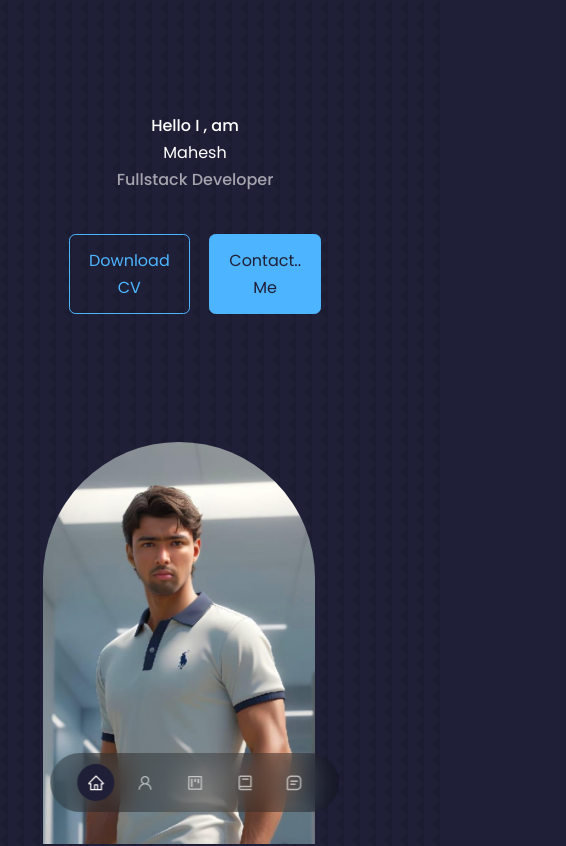
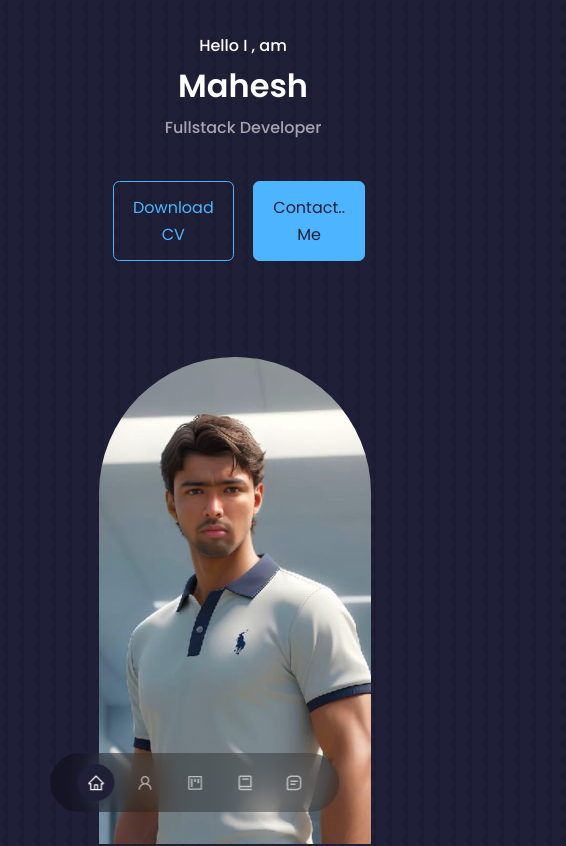
Before and after one commit to mahideveloper1/Portfolio, a React (Create React App) app: page / in a window 390 px wide. Shown: the top 846 px of the page, 566 px wide, since content can reach past the window. Built offline with nearby package versions, Linux system fonts and the light colour scheme.

Commit message:
improved responsiveness

```diff
--- a/src/components/Header/header.css
+++ b/src/components/Header/header.css
@@ -66,20 +66,82 @@ header {
 @media screen and (max-width: 600px) {
   header {
     height: 100vh;
+    padding: 2rem;
   }
 
   .Name h1 {
     display: none;
   }
+
   .Name:before {
     content: "Mahesh";
+    font-size: 2rem;
+    font-weight: bold;
   }
 
   .header_socials,
   .scroll_down {
     display: none;
   }
+
+  .me {
+    width: 20rem;
+    margin-top: 1rem;
+    margin-left: 1rem;
+  }
+}
+@media screen and (max-width: 450px) {
+  header {
+    height: 100vh;
+    padding: 2rem;
+  }
+
+  h4 {
+    padding-left: 3rem;
+  }
+
+  .cta {
+    margin-left: 3rem;
+  }
+
+  .Name:before {
+    content: "Mahesh";
+    font-size: 2rem;
+    font-weight: bold;
+    margin-left: 3rem;
+  }
+
+  .header_socials,
+  .scroll_down {
+    display: none;
+  }
+
+  .me {
+    width: 20rem;
+    margin-top: 1rem;
+    margin-left: 2rem;
+  }
 }
 
-@media screen and (max-width: 450px) and (min-width: 400px) {
+@media screen and (max-width: 398px) {
+  .me {
+    width: 20rem;
+    margin-top: 1rem;
+    margin-left: 3.5rem;
+  }
+
+  .Name:before {
+    content: "Mahesh";
+    font-size: 2rem;
+    font-weight: bold;
+    margin-left: 6rem;
+  }
+
+  h4 {
+    padding-left: 6rem;
+  }
+
+  .cta {
+    margin-left: 5.5rem;
+  }
 }
```
